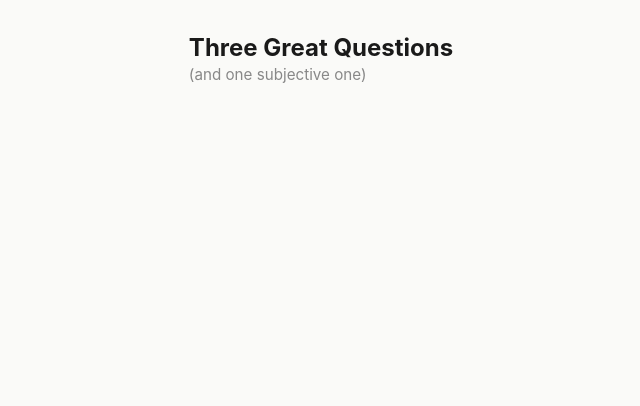
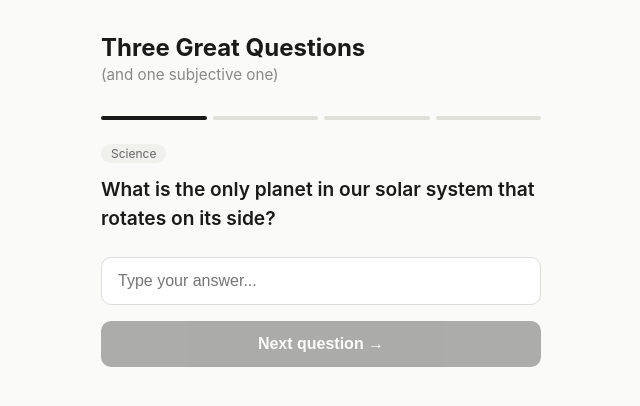
Before and after one commit to jvokeefe/three-great-questions, a React (Vite) app: page / in a window 1280 px wide. Both pictures are taken after a click on the button "Start today's questions →". Shown: the top 406 px of the page, without its empty margins (319-959 px from the left). Built offline with nearby package versions, Linux system fonts and the light colour scheme.

Commit message:
question flow and results screen

```diff
--- a/src/App.jsx
+++ b/src/App.jsx
@@ -37,15 +37,57 @@ const SAMPLE_QUESTIONS = [
   {
     id: 4,
     type: 'subjective',
-    question: 'What\'s your ideal Sunday morning?',
+    question: "What's your ideal Sunday morning?",
     category: 'Lifestyle',
     options: ['Sleeping in late', 'Coffee and a long read', 'Brunch with friends', 'Getting outside early']
   }
 ];
 
+function normalize(str) {
+  return str.toLowerCase().trim().replace(/[^a-z0-9]/g, '').replace(/\s+/g, '');
+}
+
+function levenshtein(a, b) {
+  const dp = Array.from({ length: a.length + 1 }, (_, i) => [i]);
+  for (let j = 0; j <= b.length; j++) dp[0][j] = j;
+  for (let i = 1; i <= a.length; i++)
+    for (let j = 1; j <= b.length; j++)
+      dp[i][j] = a[i-1] === b[j-1] ? dp[i-1][j-1] : 1 + Math.min(dp[i-1][j], dp[i][j-1], dp[i-1][j-1]);
+  return dp[a.length][b.length];
+}
+
+function checkAnswer(input, question) {
+  const userAnswer = normalize(input);
+  if (!userAnswer) return false;
+  const targets = [question.answer, ...(question.aliases ? question.aliases.split(',') : [])].map(normalize);
+  for (const target of targets) {
+    if (userAnswer === target) return true;
+    if (levenshtein(userAnswer, target) <= Math.max(1, Math.floor(target.length * 0.2))) return true;
+  }
+  return false;
+}
+
 export default function App() {
   const [screen, setScreen] = useState('home');
+  const [currentQ, setCurrentQ] = useState(0);
+  const [userAnswers, setUserAnswers] = useState([]);
   const today = new Date().toLocaleDateString('en-US', { weekday: 'long', month: 'long', day: 'numeric' });
+
+  function handleStart() {
+    setCurrentQ(0);
+    setUserAnswers([]);
+    setScreen('questions');
+  }
+
+  function handleAnswer(answer) {
+    const newAnswers = [...userAnswers, answer];
+    setUserAnswers(newAnswers);
+    if (currentQ < SAMPLE_QUESTIONS.length - 1) {
+      setCurrentQ(currentQ + 1);
+    } else {
+      setScreen('results');
+    }
+  }
 
   return (
     <div style={{ maxWidth: 480, margin: '0 auto', padding: '2rem 1.25rem' }}>
@@ -55,7 +97,23 @@ export default function App() {
       </div>
 
       {screen === 'home' && (
-        <HomeScreen today={today} onStart={() => setScreen('questions')} />
+        <HomeScreen today={today} onStart={handleStart} />
+      )}
+      {screen === 'questions' && (
+        <QuestionScreen
+        key={currentQ}
+        question={SAMPLE_QUESTIONS[currentQ]}
+        questionNumber={currentQ + 1}
+        total={SAMPLE_QUESTIONS.length}
+        onAnswer={handleAnswer}
+      />
+      )}
+      {screen === 'results' && (
+        <ResultsScreen
+          questions={SAMPLE_QUESTIONS}
+          userAnswers={userAnswers}
+          onHome={() => setScreen('home')}
+        />
       )}
     </div>
   );
@@ -65,7 +123,6 @@ function HomeScreen({ today, onStart }) {
   return (
     <div>
       <p style={{ fontSize: '0.9rem', color: '#888', marginBottom: '1.5rem' }}>{today}</p>
-
       <div style={{
         background: '#fff',
         border: '1px solid #e8e8e4',
@@ -79,14 +136,118 @@ function HomeScreen({ today, onStart }) {
           Takes about 2–3 minutes.
         </p>
       </div>
-
       <div style={{ display: 'flex', gap: 16, marginBottom: '1.5rem' }}>
         <StatPill label="Streak" value="0 days" />
         <StatPill label="Best" value="0 days" />
       </div>
+      <button onClick={onStart} style={{
+        width: '100%',
+        padding: '0.875rem',
+        background: '#1a1a1a',
+        color: '#fff',
+        border: 'none',
+        borderRadius: 10,
+        fontSize: '1rem',
+        fontWeight: 600,
+        cursor: 'pointer'
+      }}>
+        Start today's questions →
+      </button>
+    </div>
+  );
+}
+
+function QuestionScreen({ question, questionNumber, total, onAnswer }) {
+  const [input, setInput] = useState('');
+  const [selected, setSelected] = useState(null);
+  const isSubjective = question.type === 'subjective';
+  const isTrivia = question.type === 'trivia';
+
+  function handleSubmit() {
+    if (isTrivia && !input.trim()) return;
+    if (isSubjective && !selected) return;
+    onAnswer(isTrivia ? input.trim() : selected);
+  }
+
+  return (
+    <div>
+      <ProgressBar current={questionNumber} total={total} />
+
+      <div style={{ marginBottom: '0.75rem', display: 'flex', gap: 8, alignItems: 'center' }}>
+        {question.category && (
+          <span style={{
+            fontSize: '0.75rem',
+            background: '#f0f0ec',
+            color: '#666',
+            padding: '2px 10px',
+            borderRadius: 20
+          }}>{question.category}</span>
+        )}
+        {isSubjective && (
+          <span style={{
+            fontSize: '0.75rem',
+            background: '#f0eeff',
+            color: '#6655cc',
+            padding: '2px 10px',
+            borderRadius: 20
+          }}>subjective</span>
+        )}
+      </div>
+
+      <p style={{
+        fontSize: '1.2rem',
+        fontWeight: 600,
+        lineHeight: 1.5,
+        marginBottom: '1.5rem'
+      }}>{question.question}</p>
+
+      {isTrivia && (
+        <div>
+          <input
+            autoFocus
+            type="text"
+            value={input}
+            onChange={e => setInput(e.target.value)}
+            onKeyDown={e => e.key === 'Enter' && handleSubmit()}
+            placeholder="Type your answer..."
+            style={{
+              width: '100%',
+              padding: '0.875rem 1rem',
+              fontSize: '1rem',
+              border: '1.5px solid #ddd',
+              borderRadius: 10,
+              outline: 'none',
+              marginBottom: '1rem',
+              background: '#fff'
+            }}
+          />
+        </div>
+      )}
+
+      {isSubjective && (
+        <div style={{ display: 'flex', flexDirection: 'column', gap: 10, marginBottom: '1rem' }}>
+          {question.options.map(opt => (
+            <button
+              key={opt}
+              onClick={() => setSelected(opt)}
+              style={{
+                padding: '0.875rem 1rem',
+                textAlign: 'left',
+                fontSize: '0.95rem',
+                border: selected === opt ? '2px solid #1a1a1a' : '1.5px solid #ddd',
+                borderRadius: 10,
+                background: selected === opt ? '#f5f5f2' : '#fff',
+                cursor: 'pointer',
+                fontWeight: selected === opt ? 600 : 400
+              }}
+            >{opt}</button>
+          ))}
+        </div>
+      )}
 
       <button
-        onClick={onStart}
+        onClick={handleSubmit}
+        disabled={isTrivia ? !input.trim() : !selected}
         style={{
           width: '100%',
           padding: '0.875rem',
@@ -96,10 +257,116 @@ function HomeScreen({ today, onStart }) {
           borderRadius: 10,
           fontSize: '1rem',
           fontWeight: 600,
-          cursor: 'pointer'
+          cursor: 'pointer',
+          opacity: (isTrivia ? !input.trim() : !selected) ? 0.35 : 1
         }}
       >
-        Start today's questions →
+        {questionNumber === 4 ? 'See results →' : 'Next question →'}
+      </button>
+    </div>
+  );
+}
+
+function ProgressBar({ current, total }) {
+  return (
+    <div style={{ display: 'flex', gap: 6, marginBottom: '1.5rem' }}>
+      {Array.from({ length: total }).map((_, i) => (
+        <div key={i} style={{
+          flex: 1,
+          height: 4,
+          borderRadius: 2,
+          background: i < current ? '#1a1a1a' : '#e0e0da'
+        }} />
+      ))}
+    </div>
+  );
+}
+
+function ResultsScreen({ questions, userAnswers, onHome }) {
+  const triviaQuestions = questions.filter(q => q.type === 'trivia');
+  const triviaAnswers = userAnswers.slice(0, 3);
+  const score = triviaQuestions.reduce((acc, q, i) => acc + (checkAnswer(triviaAnswers[i] || '', q) ? 1 : 0), 0);
+  const subjAnswer = userAnswers[3];
+
+  return (
+    <div>
+      <div style={{
+        background: '#fff',
+        border: '1px solid #e8e8e4',
+        borderRadius: 12,
+        padding: '1.5rem',
+        marginBottom: '1rem',
+        textAlign: 'center'
+      }}>
+        <p style={{ fontSize: '3rem', fontWeight: 700 }}>{score}/3</p>
+        <p style={{ color: '#888', fontSize: '0.9rem' }}>today's score</p>
+      </div>
+
+      {triviaQuestions.map((q, i) => {
+        const accepted = checkAnswer(triviaAnswers[i] || '', q);
+        return (
+          <div key={q.id} style={{
+            background: '#fff',
+            border: '1px solid #e8e8e4',
+            borderRadius: 12,
+            padding: '1.25rem',
+            marginBottom: '0.75rem'
+          }}>
+            <div style={{ display: 'flex', justifyContent: 'space-between', marginBottom: 8 }}>
+              <span style={{ fontSize: '0.8rem', color: '#888' }}>Q{i + 1}</span>
+              <span style={{ fontSize: '0.85rem', fontWeight: 600, color: accepted ? '#2a9d6a' : '#cc4444' }}>
+                {accepted ? '✓ correct' : '✗ incorrect'}
+              </span>
+            </div>
+            <p style={{ fontSize: '0.95rem', fontWeight: 600, marginBottom: 8, lineHeight: 1.4 }}>{q.question}</p>
+            <p style={{ fontSize: '0.85rem', color: '#888', marginBottom: 4 }}>
+              Your answer: <span style={{ color: '#1a1a1a' }}>{triviaAnswers[i] || '—'}</span>
+            </p>
+            <p style={{ fontSize: '0.85rem', color: '#888', marginBottom: accepted ? 0 : 8 }}>
+              Correct answer: <span style={{ color: '#1a1a1a', fontWeight: 600 }}>{q.answer}</span>
+            </p>
+            {q.explanation && (
+              <p style={{
+                fontSize: '0.85rem',
+                color: '#555',
+                lineHeight: 1.6,
+                marginTop: 10,
+                paddingTop: 10,
+                borderTop: '1px solid #f0f0ec'
+              }}>{q.explanation}</p>
+            )}
+          </div>
+        );
+      })}
+
+      <div style={{
+        background: '#f8f6ff',
+        border: '1px solid #e8e4ff',
+        borderRadius: 12,
+        padding: '1.25rem',
+        marginBottom: '1rem'
+      }}>
+        <p style={{ fontSize: '0.8rem', color: '#6655cc', marginBottom: 6 }}>subjective question</p>
+        <p style={{ fontSize: '0.95rem', fontWeight: 600, marginBottom: 8, lineHeight: 1.4 }}>
+          {questions[3].question}
+        </p>
+        <p style={{ fontSize: '0.85rem', color: '#555' }}>
+          You chose: <span style={{ fontWeight: 600 }}>{subjAnswer}</span>
+        </p>
+      </div>
+
+      <button onClick={onHome} style={{
+        width: '100%',
+        padding: '0.875rem',
+        background: '#1a1a1a',
+        color: '#fff',
+        border: 'none',
+        borderRadius: 10,
+        fontSize: '1rem',
+        fontWeight: 600,
+        cursor: 'pointer'
+      }}>
+        ← Back to home
       </button>
     </div>
   );
```
